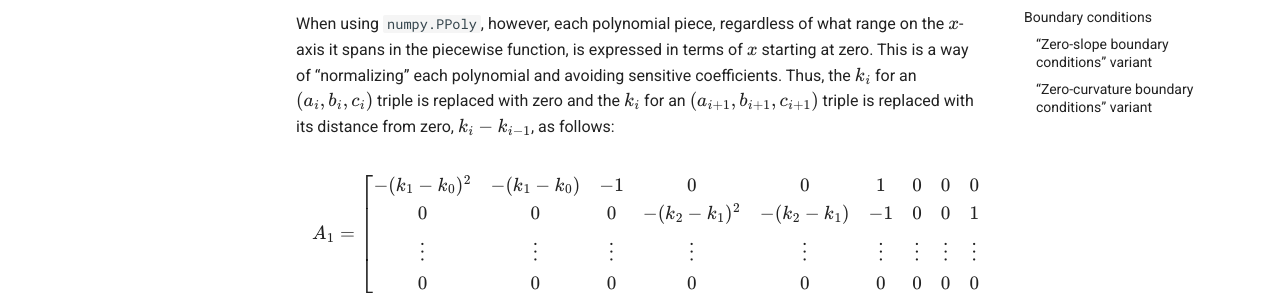
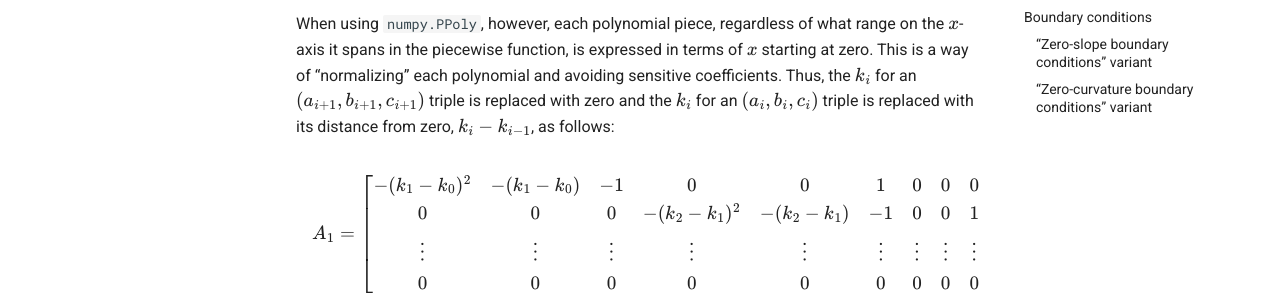
Before and after one commit to keeganmjgreen/signal_perfect, an MkDocs documentation site: the page built from docs/derivation.md, in a window 1280 px wide and 1400 px high, scrolled down 1278 px. Shown: the part 172-467 px from the top of the window. Built offline with MkDocs 1.6.1 and Material for MkDocs 9.7.7, drawn with Linux system fonts in a browser that asks for light colours; some of the changed text lies outside the part shown.

````diff
--- a/docs/derivation.md
+++ b/docs/derivation.md
@@ -47,7 +47,7 @@ $$
 A1 = np.array([[0, 0, 0] * (i-1) + [-k[i]**2, -k[i], -1, k[i]**2, k[i], 1] + [0, 0, 0] * (n-i-1) for i in range(1, n)])
 ```
 
-When using `numpy.PPoly`, however, each polynomial piece, regardless of what range on the $x$-axis it spans in the piecewise function,  is expressed in terms of $x$ starting at zero. This is a way of "normalizing" each polynomial and avoiding sensitive coefficients. Thus, the $k_i$ for an $(a_i,b_i,c_i)$ triple is replaced with zero and the $k_i$ for an $(a_{i+1},b_{i+1},c_{i+1})$ triple is replaced with its distance from zero, $k_i-k_{i-1}$, as follows:
+When using `numpy.PPoly`, however, each polynomial piece, regardless of what range on the $x$-axis it spans in the piecewise function,  is expressed in terms of $x$ starting at zero. This is a way of "normalizing" each polynomial and avoiding sensitive coefficients. Thus, the $k_i$ for an $(a_{i+1},b_{i+1},c_{i+1})$ triple is replaced with zero and the $k_i$ for an $(a_i,b_i,c_i)$ triple is replaced with its distance from zero, $k_i-k_{i-1}$, as follows:
 
 $$
 A_1 =
@@ -103,7 +103,7 @@ $$
 A2 = np.array([[0, 0, 0] * (i-1) + [-2 * k[i], -1, 0, 2 * k[i], 1, 0] + [0, 0, 0] * (n-i-1)  for i in range(1, n)])
 ```
 
-Again, replacing the $k_i$ for each $(a_i,b_i,c_i)$ triple with zero, and replacing the $k_i$ for each $(a_{i+1},b_{i+1},c_{i+1})$ triple with $k_i-k_{i-1}$, yields:
+Again, replacing the $k_i$ for each $(a_i,b_i,c_i)$ triple with zero, and replacing the $k_i$ for each $(a_{i-1},b_{i-1},c_{i-1})$ triple with $k_i-k_{i-1}$, yields:
 
 $$
 A_2 =
````
